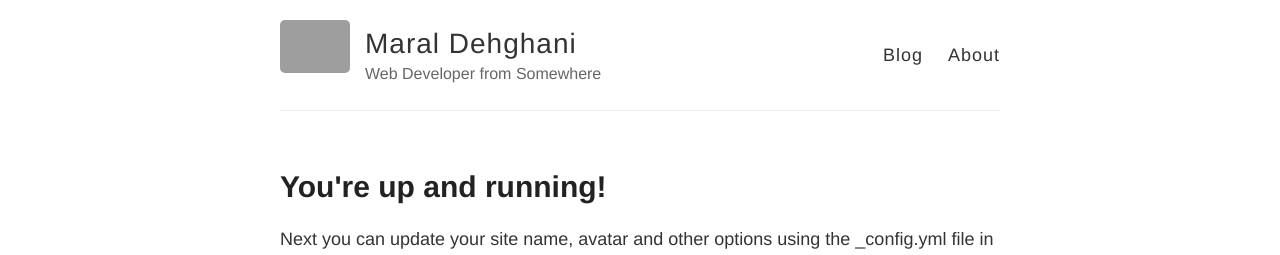
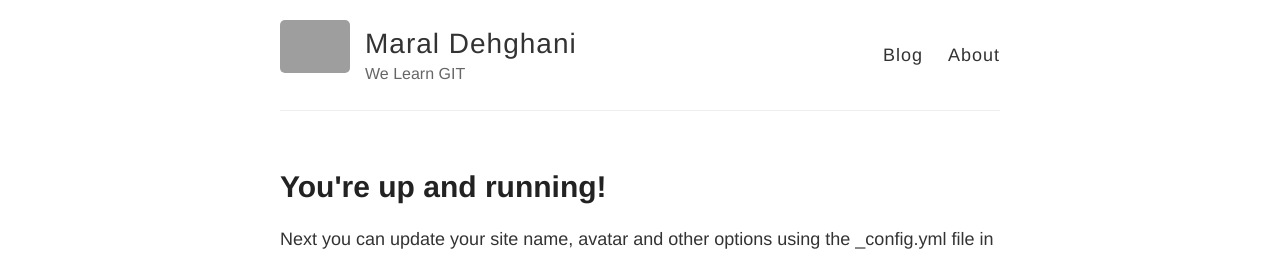
Before and after one commit to MaralDehghani/MaralDehghani.github.io, a Jekyll site: the page built from index.html, in a window 1280 px wide. Shown: the top 255 px of the page. Built offline with Jekyll 4.4.1, drawn with Linux system fonts in a browser that asks for light colours; grey boxes are pictures that could not be loaded.

Commit message:
I wrote description

```diff
--- a/_config.yml
+++ b/_config.yml
@@ -6,7 +6,7 @@
 name: Maral Dehghani
 
 # Short bio or description (displayed in the header)
-description: Web Developer from Somewhere
+description: We Learn GIT
 
 # URL of your avatar or profile pic (you could use your GitHub profile pic)
 avatar: https://raw.githubusercontent.com/barryclark/jekyll-now/master/images/jekyll-logo.png
```
